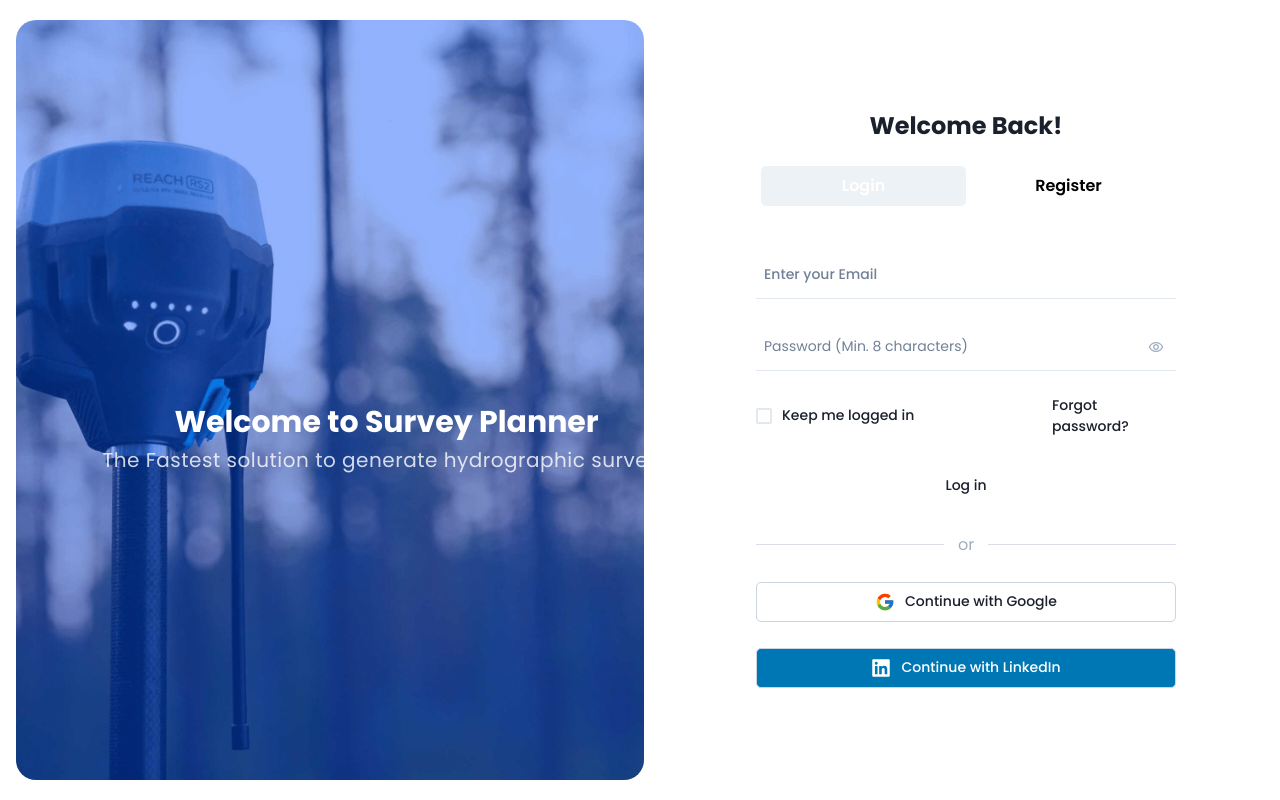
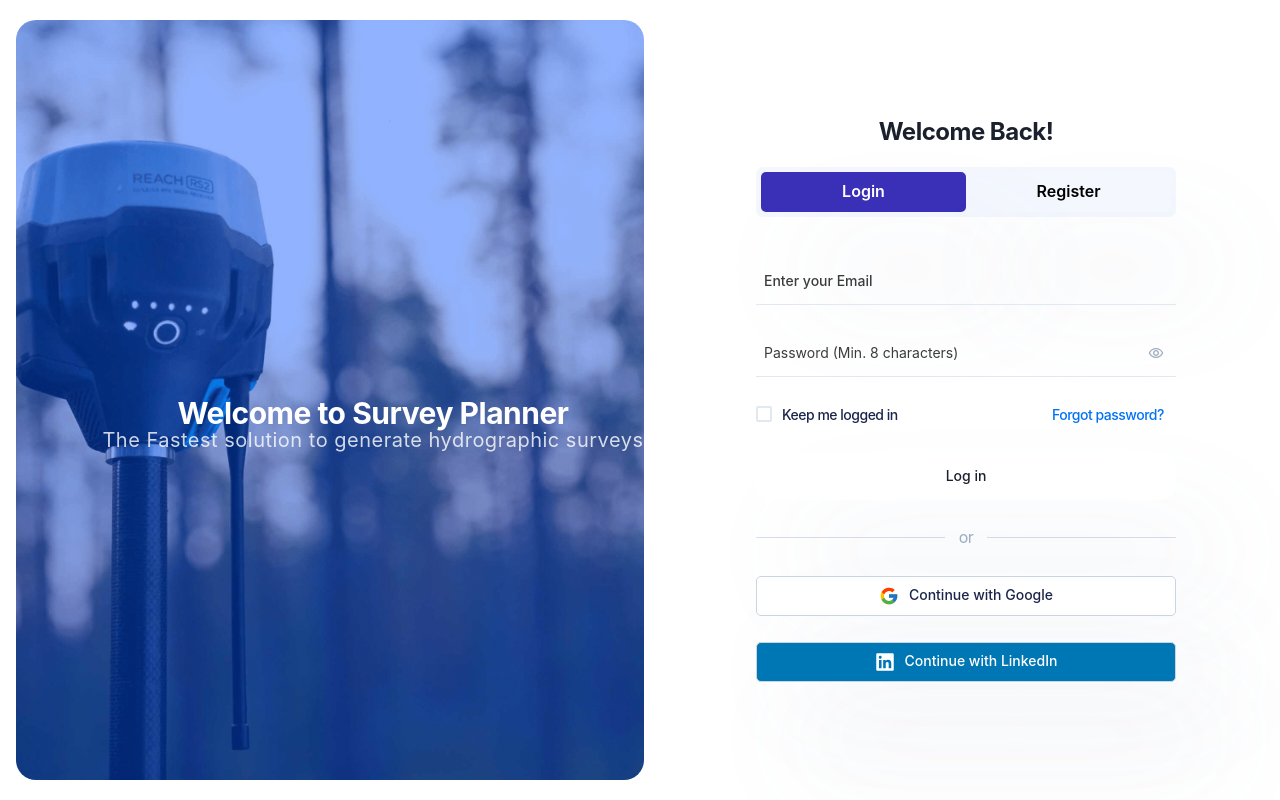
Before and after one commit to Njimukara/survey_dev, a Next.js app: page /auth/signin in a window 1280 px wide. Built offline with nearby package versions, Linux system fonts and the light colour scheme; no server answers; a small style sheet from the web is missing; what axios-retry would draw is missing.

Commit message:
made theme changes

```diff
--- a/src/components/navbar/Navbar.tsx
+++ b/src/components/navbar/Navbar.tsx
@@ -126,11 +126,11 @@ const Navbar = (): JSX.Element => {
               Login
             </Button>
           </Link>
+          {/* // _active={{ bg: l"white" }} */}
           <Link as={NextLink} href="/auth/signin">
             <Button
               ml={[0, 0, 4, 8]}
-              variant={"homePrimary"}
-              _active={{ bg: "white" }}
+              variant="homePrimary"
               w="150px"
               py="0"
               h="48px"
--- a/src/theme/components/button.ts
+++ b/src/theme/components/button.ts
@@ -1,9 +1,85 @@
-import { mode, StyleFunctionProps } from "@chakra-ui/theme-tools";
+// import { mode, StyleFunctionProps } from "@chakra-ui/theme-tools";
+// export const buttonStyles = {
+//   components: {
+//     Button: {
+//       baseStyle: {
+//         borderRadius: "6px",
+//         boxShadow: "45px 76px 113px 7px rgba(112, 144, 176, 0.08)",
+//         transition: ".25s all ease",
+//         boxSizing: "border-box",
+//         _focus: {
+//           boxShadow: "none",
+//         },
+//         _active: {
+//           boxShadow: "none",
+//         },
+//       },
+//       sizes: {},
+
+//       variants: {
+//         outline: () => ({
+//           borderRadius: "5px",
+//           border: "2px",
+//           borderColor: "primary.500",
+//           color: "primary.500",
+//           py: "9",
+//           px: "14px",
+//           fontSize: "16px",
+//           fontWeight: "semibold",
+//           _selected: {
+//             bg: "primary.500",
+//             color: "white",
+//           },
+//         }),
+//         homeWhite: (props: StyleFunctionProps) => ({
+//           bg: "white",
+//           color: "gray.900",
+//           borderRadius: "6px",
+//           h: "48px",
+//           pt: "0",
+//           pb: "0",
+//           px: "0",
+//           _focus: {
+//             bg: mode("blue.500", "blue.400")(props),
+//           },
+//           _active: {
+//             bg: mode("blue.500", "blue.400")(props),
+//           },
+//           _hover: {
+//             bg: "gray.300",
+//             boxShadow: "0 1rem 2rem rgba(#333, 0.2)",
+//           },
+//         }),
+//         homePrimary: {
+//           bg: "blue.400",
+//           color: "white",
+//           borderRadius: "6px",
+//           h: "48px",
+//           pt: "0",
+//           pb: "0",
+//           px: "0",
+//           _focus: {
+//             bg: mode("primary.600", "blue.400"),
+//           },
+//           _active: {
+//             bg: mode("primary.600", "blue.400"),
+//           },
+//           _hover: {
+//             bg: "primary.600",
+//             boxShadow: "0 1rem 2rem rgba(#333, 0.2)",
+//           },
+//         },
+//       },
+//     },
+//   },
+// };
+
+import { mode } from "@chakra-ui/theme-tools";
 export const buttonStyles = {
   components: {
     Button: {
       baseStyle: {
-        borderRadius: "6px",
+        borderRadius: "16px",
         boxShadow: "45px 76px 113px 7px rgba(112, 144, 176, 0.08)",
         transition: ".25s all ease",
         boxSizing: "border-box",
@@ -14,92 +90,24 @@ export const buttonStyles = {
           boxShadow: "none",
         },
       },
-      // Style object for different sizes eg lg md, sm
-      sizes: {},
-
       variants: {
         outline: () => ({
-          borderRadius: "5px",
-          border: "2px",
-          borderColor: "primary.500",
-          color: "primary.500",
-          py: "9",
-          px: "14px",
-          fontSize: "16px",
-          fontWeight: "semibold",
-          _selected: {
-            bg: "primary.500",
-            color: "white",
+          borderRadius: "16px",
+        }),
+        brand: (props: any) => ({
+          bg: mode("brand.500", "brand.400")(props),
+          color: "white",
+          _focus: {
+            bg: mode("brand.500", "brand.400")(props),
+          },
+          _active: {
+            bg: mode("brand.500", "brand.400")(props),
+          },
+          _hover: {
+            bg: mode("brand.600", "brand.400")(props),
           },
         }),
-        primary: {
-          bg: "rgba(237, 136, 3, 0.5)",
-          backdropFilter: "blur(4px)",
-
-          borderRadius: "0px",
-          clipPath:
-            "polygon(5% 0, 80% 0%, 100% 0, 100% 84%, 95% 100%, 20% 100%, 0 100%, 0 15%)",
-          fontSize: "0.9rem",
-          fontFamily: "Skia",
-          letterSpacing: "1px",
-          w: "12.2rem",
-          h: "50px",
-          _hover: {
-            bg: "rgba(237, 136, 3, 0.2)",
-          },
-          _after: {
-            border: "1px",
-          },
-          _before: {
-            border: "1px",
-          },
-        },
-        primaryhero: {
-          bg: "rgba(237, 136, 3, 0.25)",
-          backdropFilter: "blur(4px)",
-          borderRadius: "7px",
-          w: "12.2rem",
-          h: "3.7rem",
-          border: "2px",
-          overflow: "hidden",
-          borderColor: "rgba(237, 136, 3, 0.25)",
-          pl: "0.7rem",
-          py: "0.8rem",
-        },
-        subscribe: {
-          bg: "linear-gradient(90deg, #ED8803 0%, #A5620A 100%)",
-          borderRadius: "0px",
-          w: "12.5rem",
-          h: "3.8rem",
-        },
-        white: {
-          color: "primary.100",
-          border: "1px solid",
-          borderColor: "primary",
-          borderRadius: "0px",
-          bg: "rgba(255, 255, 255, 0.2)",
-          px: "15px",
-          py: "25px",
-          fontWeight: "400",
-          _hover: {
-            bg: "primary",
-            color: "white",
-          },
-        },
-        brand: (props: StyleFunctionProps) => ({
-          bg: mode("blue.500", "blue.400")(props),
-          color: "white",
-          _focus: {
-            bg: mode("blue.500", "blue.400")(props),
-          },
-          _active: {
-            bg: mode("blue.500", "blue.400")(props),
-          },
-          _hover: {
-            bg: mode("blue.600", "blue.400")(props),
-          },
-        }),
-        darkBrand: (props: StyleFunctionProps) => ({
+        darkBrand: (props: any) => ({
           bg: mode("brand.900", "brand.400")(props),
           color: "white",
           _focus: {
@@ -112,7 +120,7 @@ export const buttonStyles = {
             bg: mode("brand.800", "brand.400")(props),
           },
         }),
-        lightBrand: (props: StyleFunctionProps) => ({
+        lightBrand: (props: any) => ({
           bg: mode("#F2EFFF", "whiteAlpha.100")(props),
           color: mode("brand.500", "white")(props),
           _focus: {
@@ -125,7 +133,7 @@ export const buttonStyles = {
             bg: mode("secondaryGray.400", "whiteAlpha.200")(props),
           },
         }),
-        light: (props: StyleFunctionProps) => ({
+        light: (props: any) => ({
           bg: mode("secondaryGray.300", "whiteAlpha.100")(props),
           color: mode("secondaryGray.900", "white")(props),
           _focus: {
@@ -138,7 +146,7 @@ export const buttonStyles = {
             bg: mode("secondaryGray.400", "whiteAlpha.200")(props),
           },
         }),
-        action: (props: StyleFunctionProps) => ({
+        action: (props: any) => ({
           fontWeight: "500",
           borderRadius: "50px",
           bg: mode("secondaryGray.300", "brand.400")(props),
@@ -151,7 +159,7 @@ export const buttonStyles = {
             bg: mode("secondaryGray.200", "brand.400")(props),
           },
         }),
-        setup: (props: StyleFunctionProps) => ({
+        setup: (props: any) => ({
           fontWeight: "500",
           borderRadius: "50px",
           bg: mode("transparent", "brand.400")(props),
@@ -166,46 +174,6 @@ export const buttonStyles = {
             bg: mode("secondaryGray.100", "brand.400")(props),
           },
         }),
-
-        // Home Page Buttons
-        homeWhite: (props: StyleFunctionProps) => ({
-          bg: "white",
-          color: "gray.900",
-          borderRadius: "6px",
-          h: "48px",
-          pt: "0",
-          pb: "0",
-          px: "0",
-          _focus: {
-            bg: mode("blue.500", "blue.400")(props),
-          },
-          _active: {
-            bg: mode("blue.500", "blue.400")(props),
-          },
-          _hover: {
-            bg: "gray.300",
-            boxShadow: "0 1rem 2rem rgba(#333, 0.2)",
-          },
-        }),
-        homePrimary: (props: StyleFunctionProps) => ({
-          bg: "blue.400",
-          color: "white",
-          borderRadius: "6px",
-          h: "48px",
-          pt: "0",
-          pb: "0",
-          px: "0",
-          _focus: {
-            bg: mode("blue.500", "blue.400")(props),
-          },
-          _active: {
-            bg: mode("blue.500", "blue.400")(props),
-          },
-          _hover: {
-            bg: "primary.600",
-            boxShadow: "0 1rem 2rem rgba(#333, 0.2)",
-          },
-        }),
       },
     },
   },
--- a/src/theme/theme.tsx
+++ b/src/theme/theme.tsx
@@ -1,7 +1,57 @@
-"use client";
+// "use client";
+// import { extendTheme, HTMLChakraProps, ThemingProps } from "@chakra-ui/react";
+// import { CardComponent } from "./additions/card/card";
+// import { buttonStyles as Button } from "./components/button";
+// import { badgeStyles } from "./components/badge";
+// import { inputStyles } from "./components/input";
+// import { progressStyles } from "./components/progress";
+// import { sliderStyles } from "./components/slider";
+// import { textareaStyles } from "./components/textarea";
+// import { switchStyles } from "./components/switch";
+// import { linkStyles } from "./components/link";
+// import { breakpoints } from "./foundations/breakpoints";
+// import { CardStyles as Card } from "./components/Card";
+// import { inputTheme } from "./components/Inputs";
+
+// import { globalStyles } from "./styles";
+// export default extendTheme({
+//   fonts: {
+//     heading: `'Poppins', sans-serif`,
+//     body: `'Poppins', sans-serif`,
+//     html: `'Poppins', sans-serif`,
+//     p: `'Poppins', sans-serif`,
+//     Text: `'Poppins', sans-serif`,
+//     input: `'Poppins', sans-serif`,
+//     label: `'Poppins', sans-serif`,
+//   },
+//   breakpoints,
+//   components: {
+//     Button,
+//     Card,
+//     Input: inputTheme,
+//     Progress: {
+//       baseStyle: {
+//         filledTrack: {},
+//       },
+//     },
+//   },
+//   // buttonStyles,
+//   globalStyles,
+//   badgeStyles,
+//   linkStyles,
+//   progressStyles,
+//   sliderStyles,
+//   inputStyles,
+//   textareaStyles,
+//   switchStyles,
+//   CardComponent,
+// });
+
+// export interface CustomCardProps extends HTMLChakraProps<"div">, ThemingProps {}
+
 import { extendTheme, HTMLChakraProps, ThemingProps } from "@chakra-ui/react";
 import { CardComponent } from "./additions/card/card";
-import { buttonStyles as Button } from "./components/button";
+import { buttonStyles } from "./components/button";
 import { badgeStyles } from "./components/badge";
 import { inputStyles } from "./components/input";
 import { progressStyles } from "./components/progress";
@@ -10,41 +60,20 @@ import { textareaStyles } from "./components/textarea";
 import { switchStyles } from "./components/switch";
 import { linkStyles } from "./components/link";
 import { breakpoints } from "./foundations/breakpoints";
-import { CardStyles as Card } from "./components/Card";
-import { inputTheme } from "./components/Inputs";
+import { globalStyles } from "./styles";
 
-import { globalStyles } from "./styles";
-export default extendTheme({
-  fonts: {
-    heading: `'Poppins', sans-serif`,
-    body: `'Poppins', sans-serif`,
-    html: `'Poppins', sans-serif`,
-    p: `'Poppins', sans-serif`,
-    Text: `'Poppins', sans-serif`,
-    input: `'Poppins', sans-serif`,
-    label: `'Poppins', sans-serif`,
-  },
-  breakpoints,
-  components: {
-    Button,
-    Card,
-    Input: inputTheme,
-    Progress: {
-      baseStyle: {
-        filledTrack: {},
-      },
-    },
-  },
-  // buttonStyles,
+export default extendTheme(
+  { breakpoints }, // Breakpoints
   globalStyles,
-  badgeStyles,
-  linkStyles,
-  progressStyles,
-  sliderStyles,
-  inputStyles,
-  textareaStyles,
-  switchStyles,
-  CardComponent,
-});
+  badgeStyles, // badge styles
+  buttonStyles, // button styles
+  linkStyles, // link styles
+  progressStyles, // progress styles
+  sliderStyles, // slider styles
+  inputStyles, // input styles
+  textareaStyles, // textarea styles
+  switchStyles, // switch styles
+  CardComponent // card component
+);
 
 export interface CustomCardProps extends HTMLChakraProps<"div">, ThemingProps {}
```
Also changed, not shown: src/theme/components/Button.tsx (deleted, +0 -200 lines).
